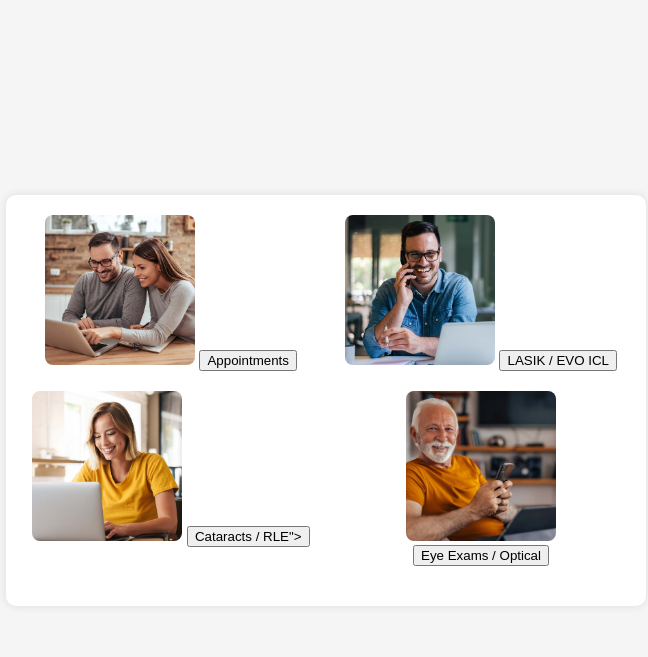
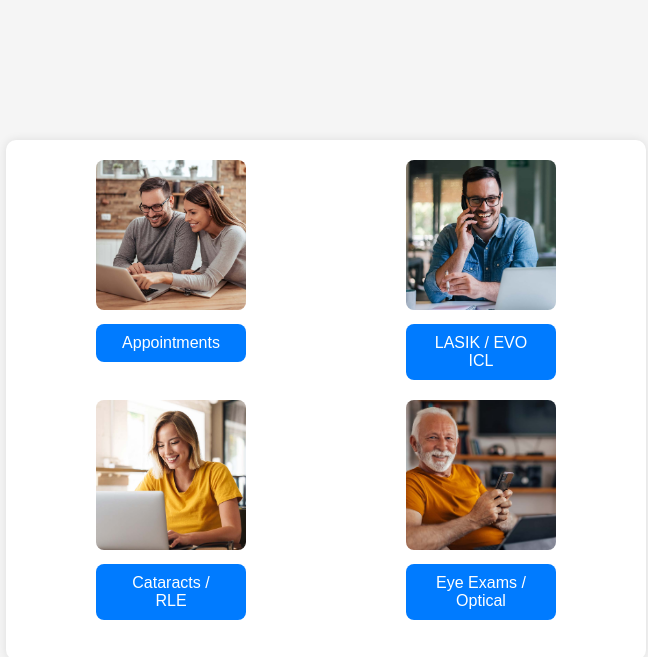
Before and after one commit to aarrumi3/WES-Zapier-chatbot-HTML, a plain HTML site: page index.html in a window 1280 px wide. Shown: the whole page, without its empty margins (314-962 px from the left). Drawn offline with Linux system fonts and the light colour scheme.

Commit message:
Update index.html

```diff
--- a/index.html
+++ b/index.html
@@ -33,13 +33,15 @@
             text-align: center;
         }
         .grid-item img {
-            width: 150px; /* Set a fixed width for images */
-            height: 150px; /* Set a fixed height for images */
-            object-fit: cover; /* Ensure images cover the area without distortion */
+            width: 150px;
+            height: 150px;
+            object-fit: cover;
             border-radius: 8px;
         }
+        .buttons {
+            margin-top: 10px;
+        }
         .buttons button {
-            margin: 10px;
             padding: 10px 20px;
             font-size: 1em;
             border: none;
@@ -47,8 +49,8 @@
             background-color: #007BFF;
             color: white;
             cursor: pointer;
-            width: 80%;
-            max-width: 300px;
+            width: 100%;
+            max-width: 150px;
         }
     </style>
 </head>
@@ -57,19 +59,27 @@
         <div class="grid">
             <div class="grid-item">
                 <img src="https://raw.githubusercontent.com/aarrumi3/WES-Zapier-chatbot-HTML/WES/looking_at_screen.jpg" alt="Appointments">
-                <button onclick="window.location.href='https://pp-wfe-101.advancedmd.com/133156/onlinescheduling/v2/patients'">Appointments</button>
+                <div class="buttons">
+                    <button onclick="window.location.href='https://pp-wfe-101.advancedmd.com/133156/onlinescheduling/v2/patients'">Appointments</button>
+                </div>
             </div>
             <div class="grid-item">
                 <img src="https://raw.githubusercontent.com/aarrumi3/WES-Zapier-chatbot-HTML/WES/male_smiling_using_phone.jpg" alt="LASIK / EVO ICL">
-                <button onclick="window.location.href='https://westlakeeyes.com/lasik-self-test/'">LASIK / EVO ICL</button>
+                <div class="buttons">
+                    <button onclick="window.location.href='https://westlakeeyes.com/lasik-self-test/'">LASIK / EVO ICL</button>
+                </div>
             </div>
             <div class="grid-item">
                 <img src="https://raw.githubusercontent.com/aarrumi3/WES-Zapier-chatbot-HTML/WES/contact.jpg" alt="Cataracts / RLE">
-                <button onclick="window.location.href='https://westlakeeyes.com/premium-lens-self-test/'">Cataracts / RLE"></button>
+                <div class="buttons">
+                    <button onclick="window.location.href='https://westlakeeyes.com/premium-lens-self-test/'">Cataracts / RLE</button>
+                </div>
             </div>
             <div class="grid-item">
                 <img src="https://raw.githubusercontent.com/aarrumi3/WES-Zapier-chatbot-HTML/WES/senior_smiling.jpg" alt="Eye Exams / Optical">
-                <button onclick="window.location.href='https://westlakeeyes.com/contact-us/'">Eye Exams / Optical</button>
+                <div class="buttons">
+                    <button onclick="window.location.href='https://westlakeeyes.com/contact-us/'">Eye Exams / Optical</button>
+                </div>
             </div>
         </div>
     </div>
```
